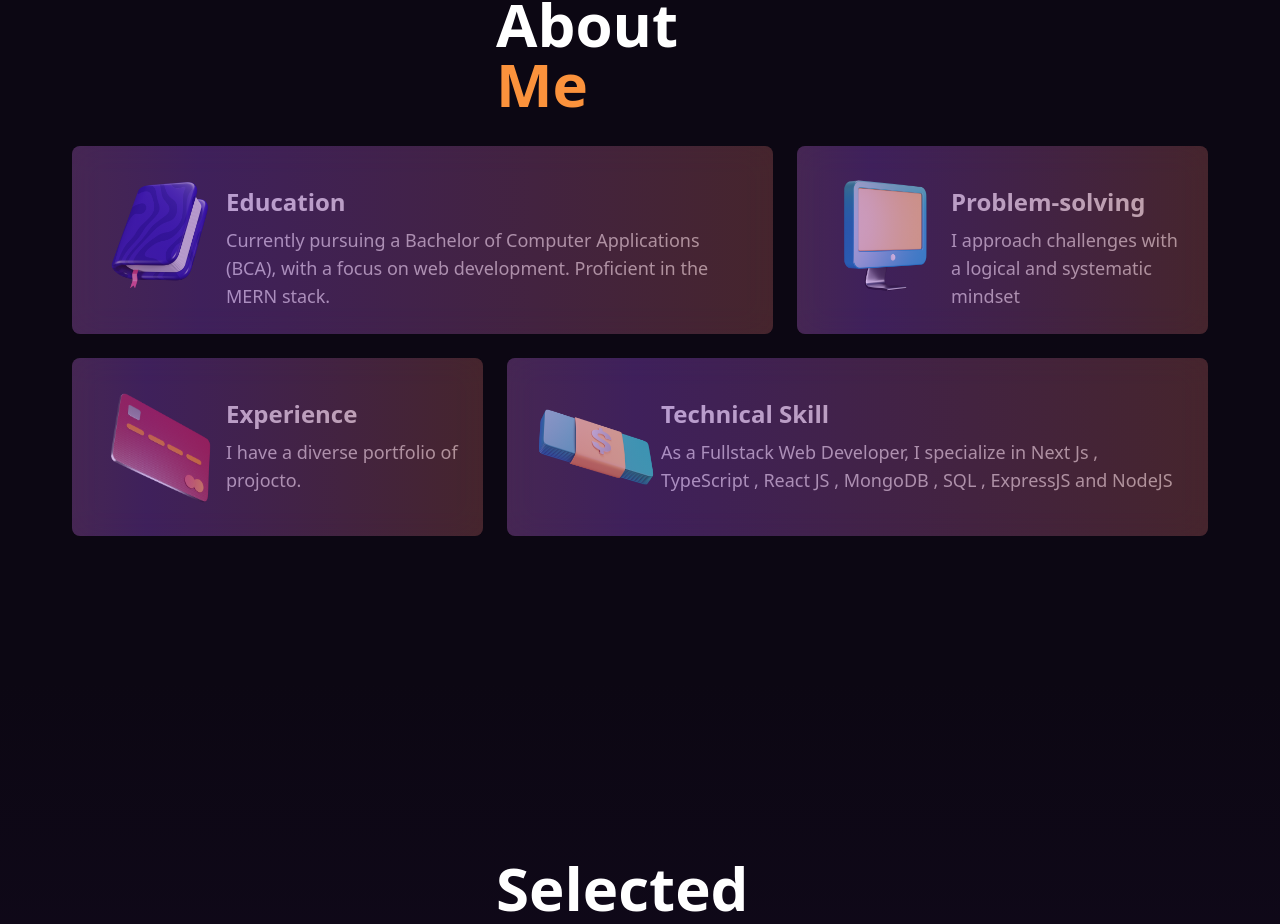
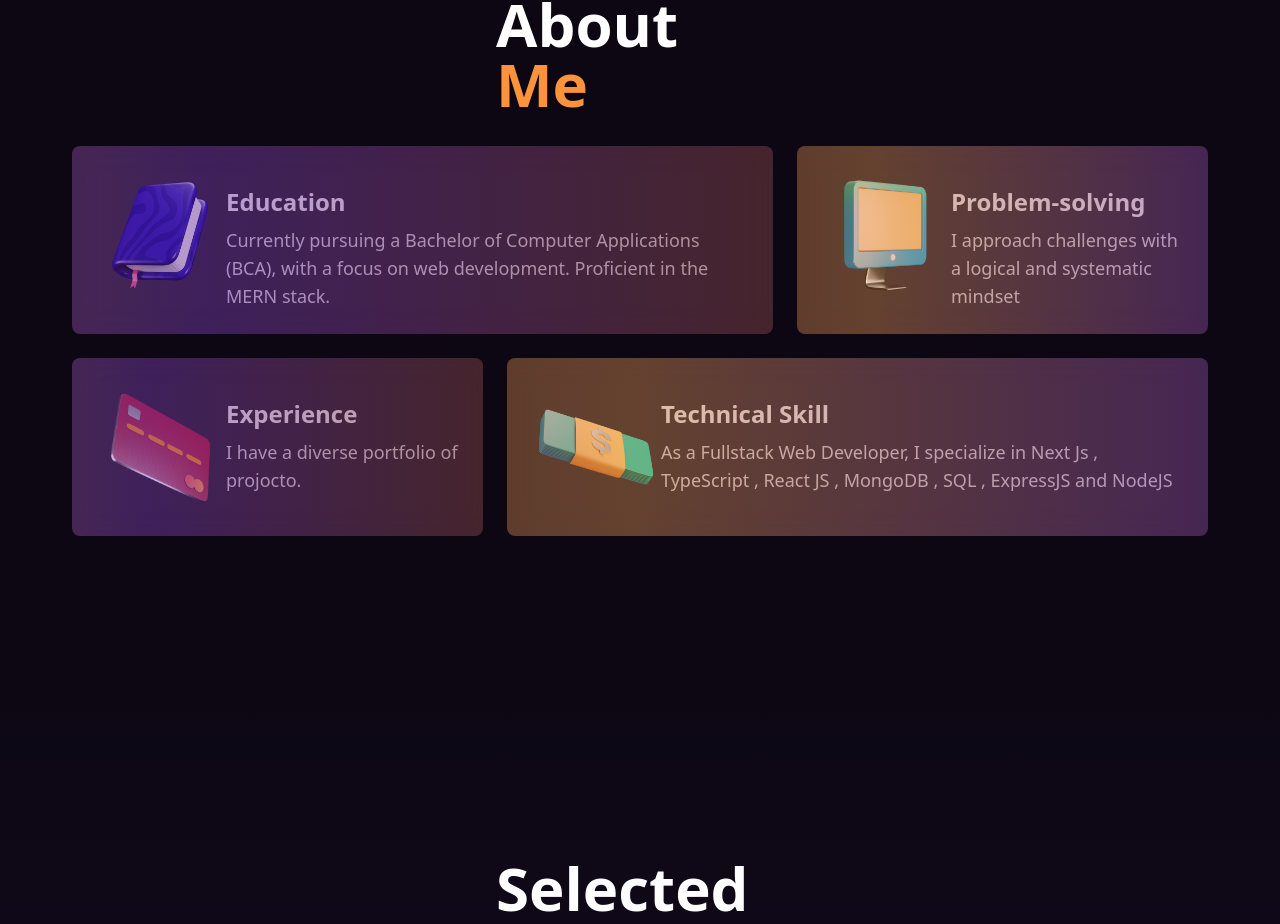
Before and after one commit to saurav84ya/my-portfolio, a React (Vite) app: page / in a window 1280 px wide. Shown: the part 942-1866 px from the top of the page. Built offline with nearby package versions, Linux system fonts and the light colour scheme.

Commit message:
project image updated

```diff
--- a/src/components/About.jsx
+++ b/src/components/About.jsx
@@ -31,7 +31,7 @@ const About = () => {
         </div>
 
         <div className="w-full xl:col-span-3 col-span-6 relative bg-white/10 backdrop-blur-lg border-white/20 rounded-lg overflow-hidden ">
-          <div className="absolute inset-0 bg-gradient-to-r from-orange-400 via-purple-700 to-orange-800 opacity-30 animae-gradient-xy  "></div>
+          <div className="absolute inset-0 bg-gradient-to-r from-orange-800 via-orange-400 to-purple-700  opacity-30 animae-gradient-xy  "></div>
           <div className="flex flex-grow p-6">
             <img src={pc} alt="book" className="w-auto h-[130px]" />
             <div className="flex flex-col mt-4">
@@ -59,7 +59,7 @@ const About = () => {
         </div>
 
         <div className="w-full xl:col-span-5 col-span-6 relative bg-white/10 backdrop-blur-lg border-white/20 rounded-lg overflow-hidden ">
-          <div className="absolute inset-0 bg-gradient-to-r from-orange-400 via-purple-700 to-orange-800 opacity-30 animae-gradient-xy  "></div>
+          <div className="absolute inset-0 bg-gradient-to-r from-orange-800 via-orange-400 to-purple-700  opacity-30 animae-gradient-xy  "></div>
           <div className="flex flex-grow p-6">
             <img src={finance} alt="book" className="w-auto h-[130px]" />
             <div className="flex flex-col mt-4">
```
Also changed, not shown: src/assets/chapapp.png, src/components/DonateButton.jsx (added).
